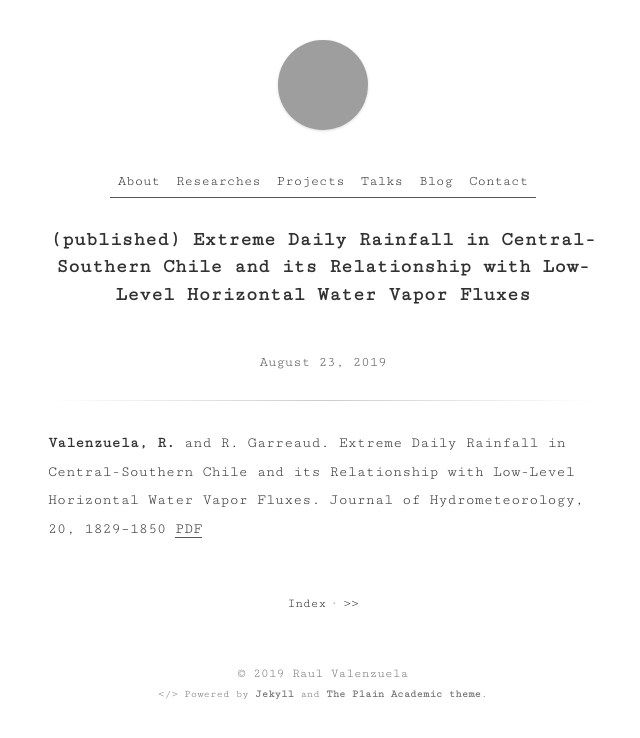
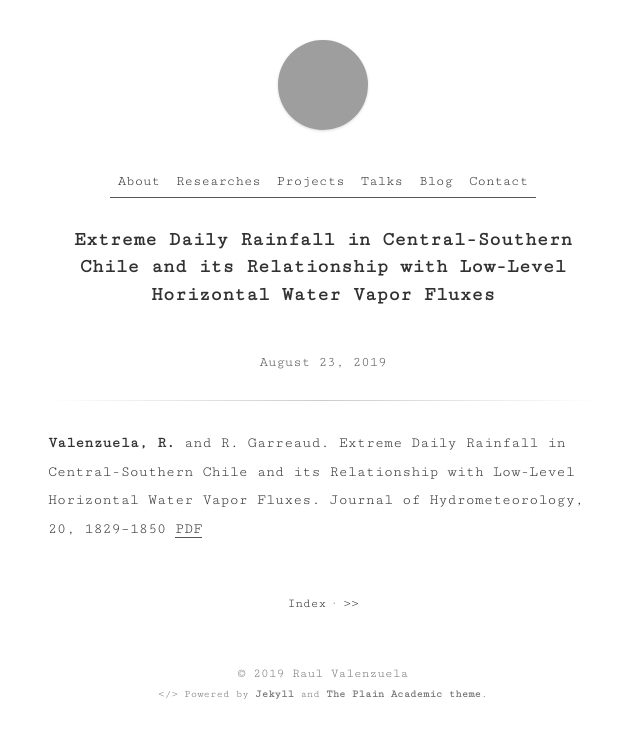
Before and after one commit to rvalenzuelar/rvalenzuelar.github.io, a Jekyll site: the page built from _researches/2019-08-23-extreme-daily-rainfall-jhm.md, in a window 1280 px wide, cut to the strip 0-738 px from the top of the page. Shown: the whole strip, without its empty margins (317-957 px from the left). Built offline with Jekyll 4.4.1, drawn with Linux system fonts in a browser that asks for light colours; grey boxes are pictures that could not be loaded.

Commit message:
removed status

```diff
--- a/_layouts/research-post.html
+++ b/_layouts/research-post.html
@@ -5,7 +5,7 @@ layout: default
 <article>
 
 	<div class="center">
-		<h1 class="title">({{ page.status }}) {{ page.title }}</h1>
+		<h1 class="title"> {{ page.title }}</h1>
 		<span class="code">{{ page.authors }}</span><br>
 		<time class="code">{{ page.date | date: '%B %-d, %Y' }}</time>
 	</div>
```
